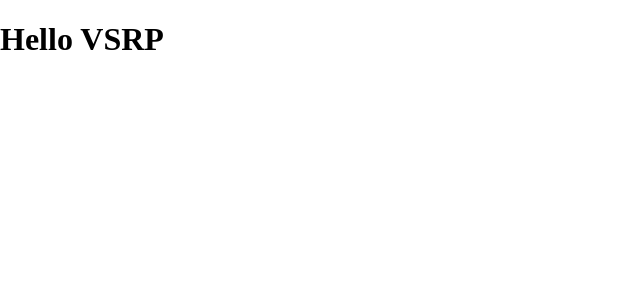
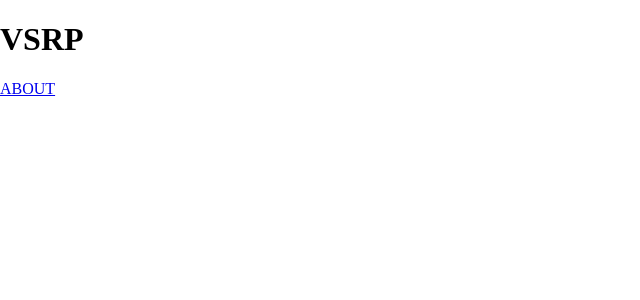
Before and after one commit to Ananjana246/VSRP-website, a React (Vite) app: page / in a window 1280 px wide. Shown: the top 300 px of the page, without its empty margins (0-640 px from the left). Built offline with nearby package versions, Linux system fonts and the light colour scheme.

Commit message:
Create VSRP header structure

```diff
--- a/src/App.jsx
+++ b/src/App.jsx
@@ -1,6 +1,11 @@
 function App() {
   return (
-    <h1>Hello VSRP</h1>
+    <header>
+      <h1>VSRP</h1>
+      <nav>
+        <a href="#">ABOUT</a>
+      </nav>
+    </header>
   );
 }
 
```
